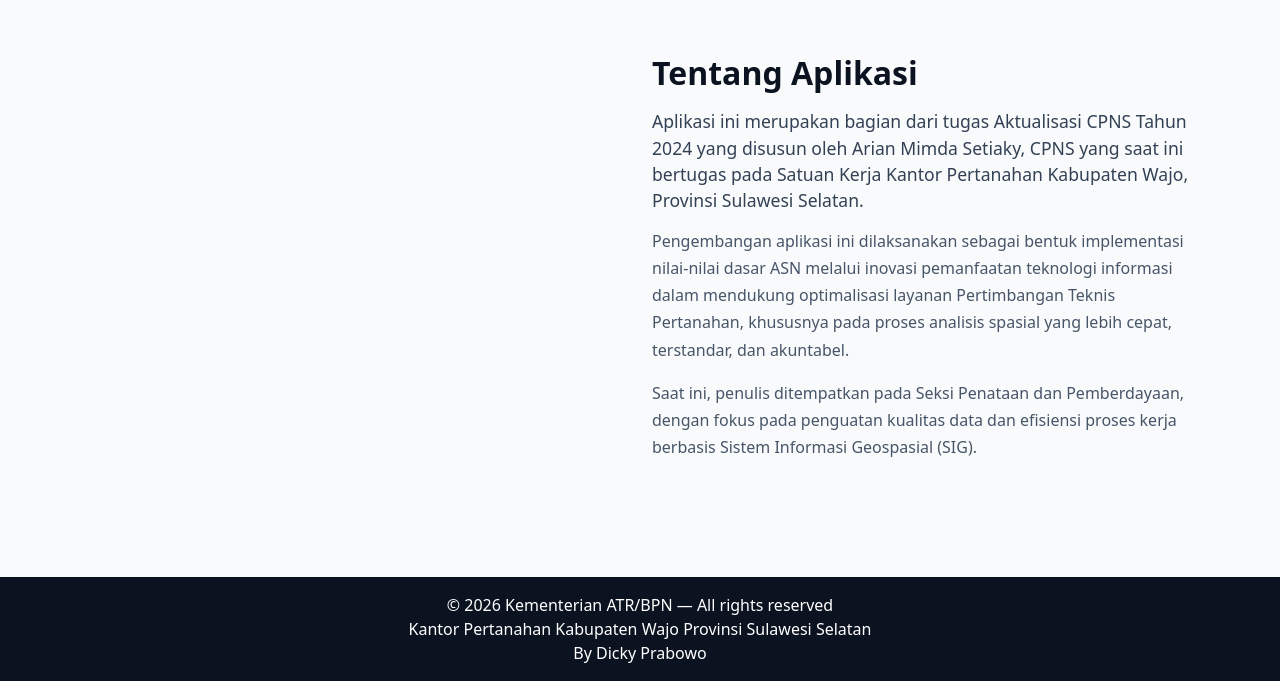
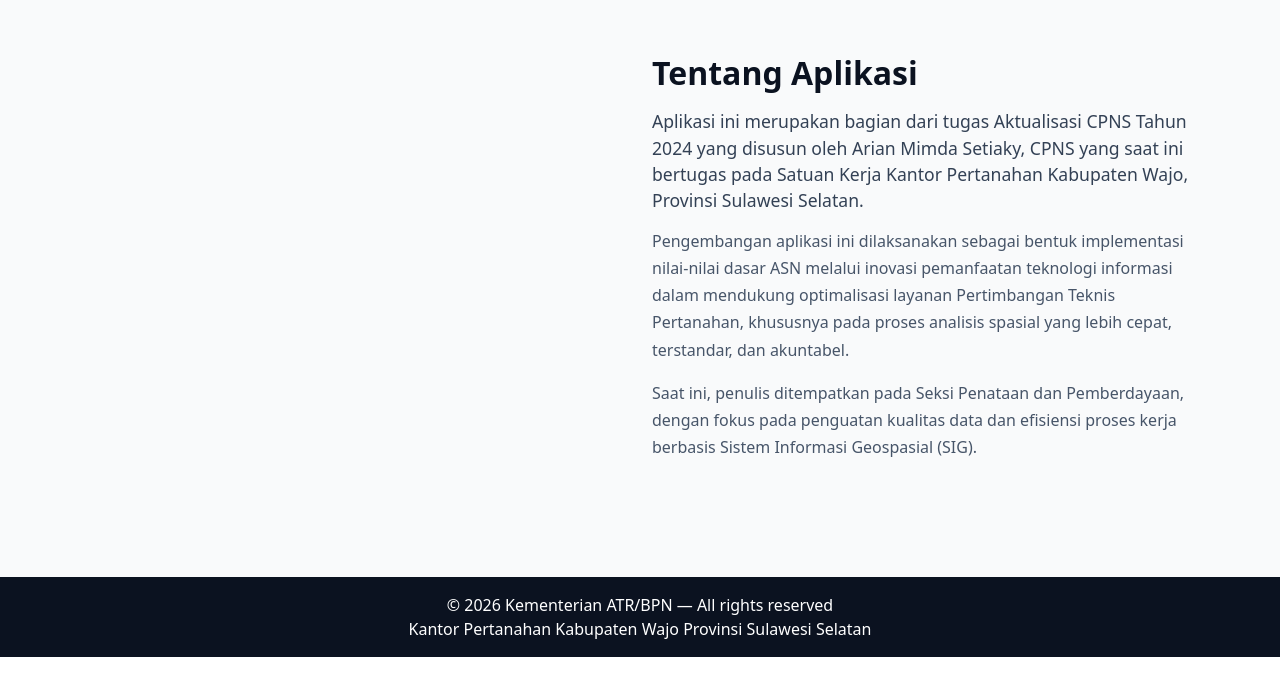
Before and after one commit to prabszx10/system-gis, a plain HTML site: page index.html in a window 1280 px wide. Shown: the part 2234-2915 px from the top of the page. After the commit the page ends 2891 px from the top, so only its background shows below. Drawn offline with nearby package versions, Linux system fonts and the light colour scheme.

Commit message:
remove author name

```diff
--- a/index.html
+++ b/index.html
@@ -215,7 +215,6 @@
     <footer class="footer text-white text-center py-3">
         <p class="mb-0">&copy; 2026 Kementerian ATR/BPN — All rights reserved</p>
         <p class="mb-0">Kantor Pertanahan Kabupaten Wajo Provinsi Sulawesi Selatan</p>
-        <p class="mb-0">By Dicky Prabowo</p>
     </footer>
 
     <!-- jQuery & Bootstrap JS -->
```
